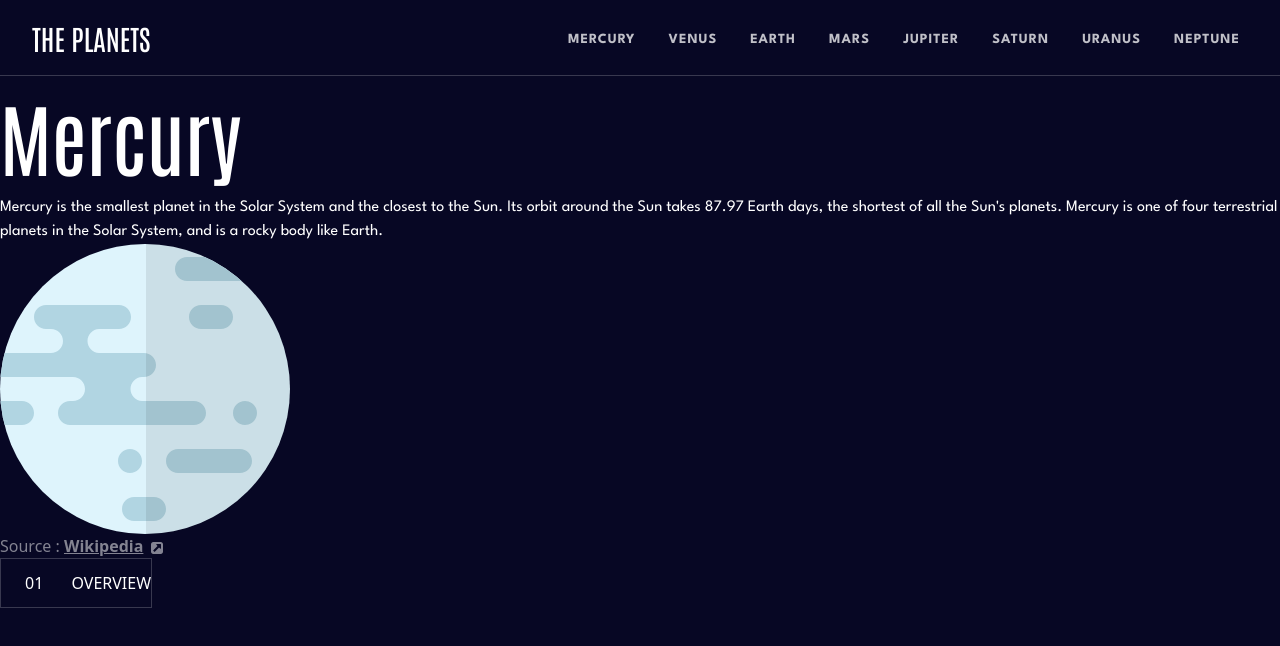
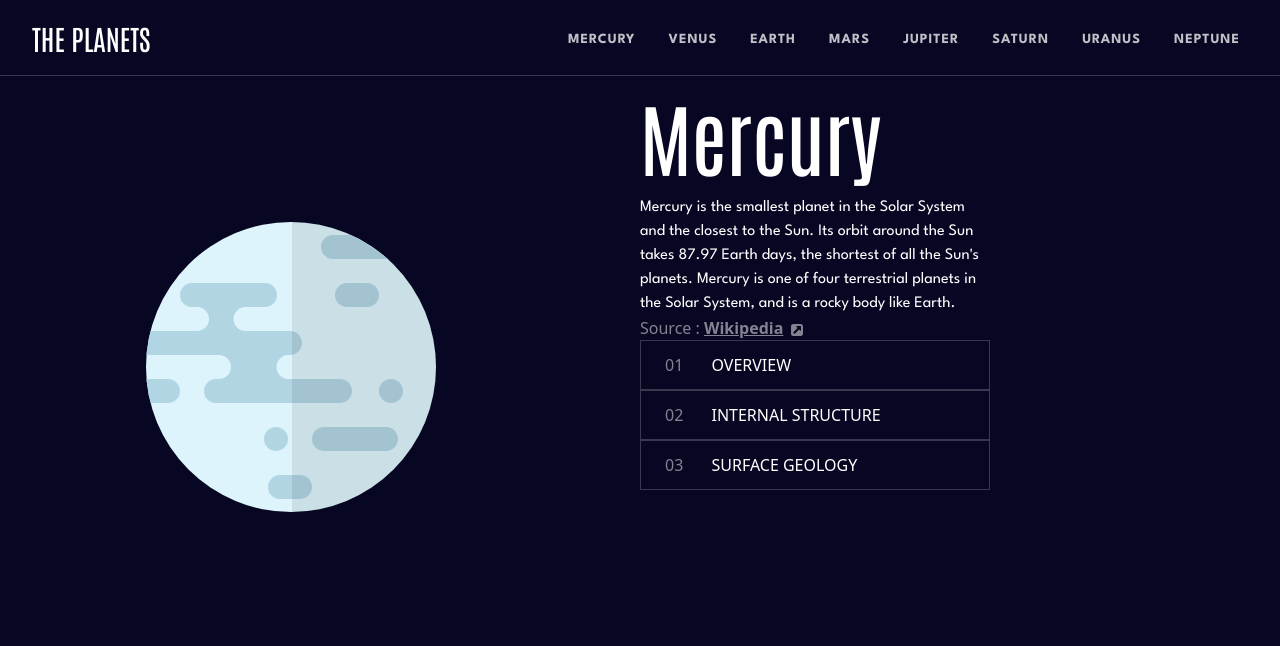
Before and after one commit to daklo91/the-planets, a Next.js app: page /Mercury in a window 1280 px wide. Shown: the top 646 px of the page. Built offline with nearby package versions, Linux system fonts and the light colour scheme.

Commit message:
Add react context to planetImage and buttons This is to make the text server side and logic client side

```diff
--- /dev/null
+++ b/src/app/[planet]/_components/PlanetButtons.tsx
@@ -0,0 +1,30 @@
+"use client";
+
+import { usePlanetView } from "./PlanetContext";
+
+export default function PlanetButtons() {
+  const { setView } = usePlanetView();
+
+  return (
+    <div>
+      <button
+        onClick={() => setView("overview")}
+        className="text-primary py-3 border-accent border w-full text-left"
+      >
+        <span className="mx-6 text-secondary">01</span> OVERVIEW
+      </button>
+      <button
+        onClick={() => setView("internal")}
+        className="text-primary py-3 border-accent border w-full text-left"
+      >
+        <span className="mx-6 text-secondary">02</span> INTERNAL STRUCTURE
+      </button>
+      <button
+        onClick={() => setView("geology")}
+        className="text-primary py-3 border-accent border w-full text-left"
+      >
+        <span className="mx-6 text-secondary">03</span> SURFACE GEOLOGY
+      </button>
+    </div>
+  );
+}
--- /dev/null
+++ b/src/app/[planet]/_components/PlanetContext.tsx
@@ -0,0 +1,26 @@
+"use client";
+
+import { createContext, useContext, useState } from "react";
+
+type ViewType = "overview" | "internal" | "geology";
+
+const PlanetContext = createContext<{
+  view: ViewType;
+  setView: (view: ViewType) => void;
+} | null>(null);
+
+export default function PlanetProvider({ children }: { children: React.ReactNode }) {
+  const [view, setView] = useState<ViewType>("overview");
+
+  return (
+    <PlanetContext.Provider value={{ view, setView }}>
+      {children}
+    </PlanetContext.Provider>
+  );
+}
+
+export function usePlanetView() {
+  const context = useContext(PlanetContext);
+  if (!context) throw new Error("usePlanetView must be used within PlanetProvider");
+  return context;
+}
--- /dev/null
+++ b/src/app/[planet]/_components/PlanetImage.tsx
@@ -0,0 +1,34 @@
+"use client";
+
+import { usePlanetView } from "./PlanetContext";
+
+interface PlanetImageProps {
+  images: {
+    planet: string;
+    internal: string;
+    geology: string;
+  };
+  name: string;
+}
+
+// 582 x 582 i nettside og i design
+export default function PlanetImage({ images, name }: PlanetImageProps) {
+  const { view } = usePlanetView();
+
+  let content;
+
+  if (view === "overview") {
+    content = <img src={images.planet} alt={`${name} - ${view}`} />;
+  } else if (view === "internal") {
+    content = <img src={images.internal} alt={`${name} - ${view}`} />;
+  } else if (view === "geology") {
+    content = (
+      <>
+        <img src={images.planet} alt={`${name} - ${view}`} />
+        <img className="absolute bottom-[11px] left-1/2 -translate-x-1/2 w-[163px] h-[199px]" src={images.geology} alt={`${name} - ${view}`} />
+      </>
+    );
+  }
+
+  return <div className="w-[582px] h-[582px] flex items-center justify-center relative">{content}</div>;
+}
--- a/src/app/[planet]/page.tsx
+++ b/src/app/[planet]/page.tsx
@@ -1,6 +1,8 @@
 import planetDataArray from "@/data/data.json";
 import { notFound } from "next/navigation";
-import iconSource from "";
+import PlanetProvider from "./_components/PlanetContext";
+import PlanetImage from "./_components/PlanetImage";
+import PlanetButtons from "./_components/PlanetButtons";
 
 interface PlanetPageProps {
   params: {
@@ -19,14 +21,16 @@ export default function PlanetPage({ params }: PlanetPageProps) {
   }
 
   return (
-    <main>
+    <PlanetProvider>
+      <main className="flex">
+        <div className="w-1/2">
+          <PlanetImage images={PLANET_DATA.images} name={PLANET_DATA.name} />
+        </div>
+        <div className="w-1/2 max-w-[350px]">
           <h1 className="heading-h1">{PLANET_DATA.name}</h1>
           <p className="text-primary font-spartan-regular">
             {PLANET_DATA.overview.content}
           </p>
-
-      <img src={PLANET_DATA.images.planet} />
-
           <p className="text-secondary">
             Source :{" "}
             <a
@@ -35,13 +39,16 @@ export default function PlanetPage({ params }: PlanetPageProps) {
               className="font-bold underline"
             >
               Wikipedia
-          <img src="/images/icon-source.svg" className="inline-block ml-2" />
+              <img
+                src="/images/icon-source.svg"
+                className="inline-block ml-2"
+                alt=""
+              />
             </a>
           </p>
-
-      <button className="text-primary py-3 border-accent border-solid border">
-        <span className="mx-6">01</span> OVERVIEW
-      </button>
+          <PlanetButtons />
+        </div>
       </main>
+    </PlanetProvider>
   );
 }
```
Lines whose indentation alone changed are shown as unchanged.
